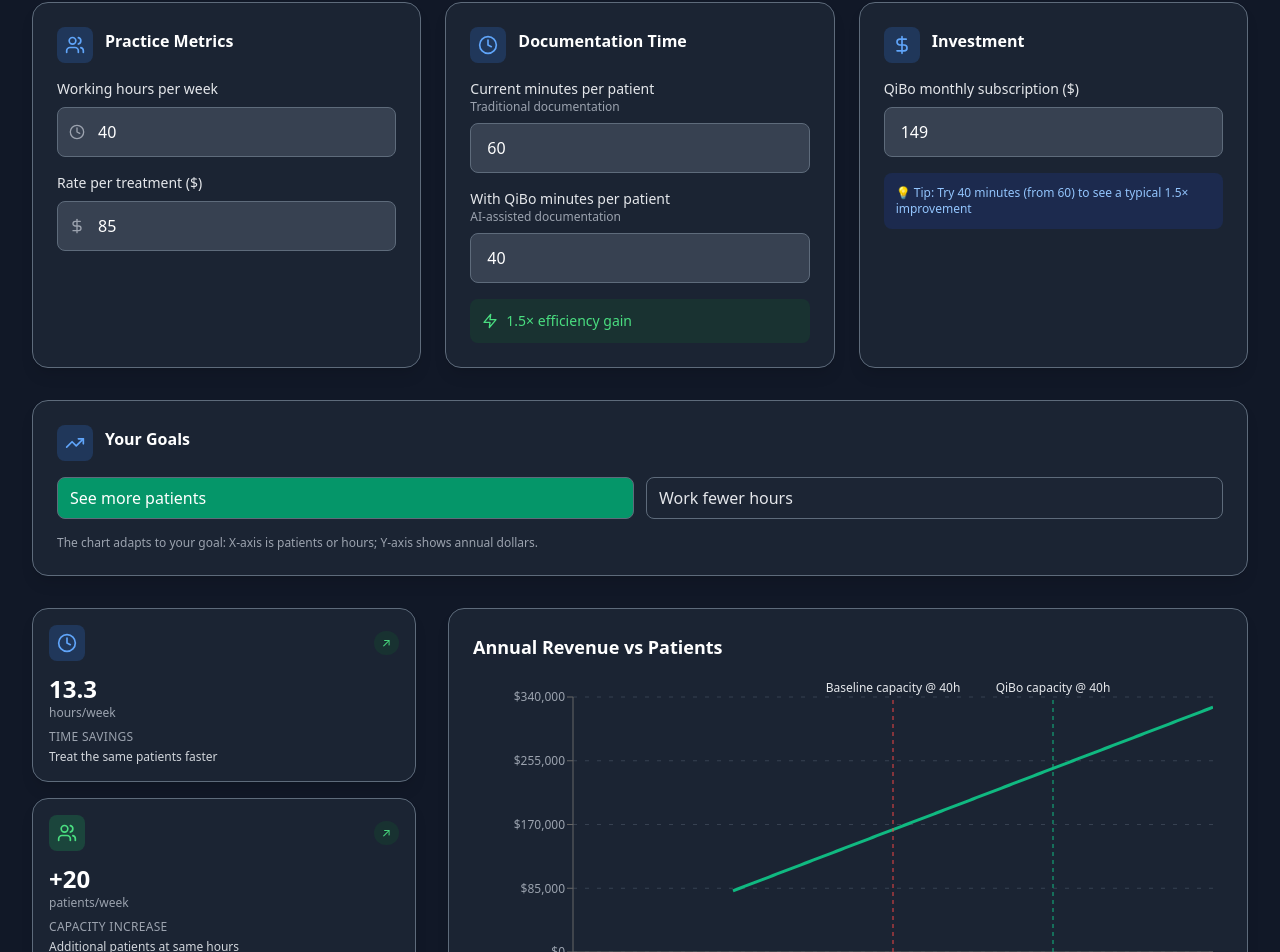
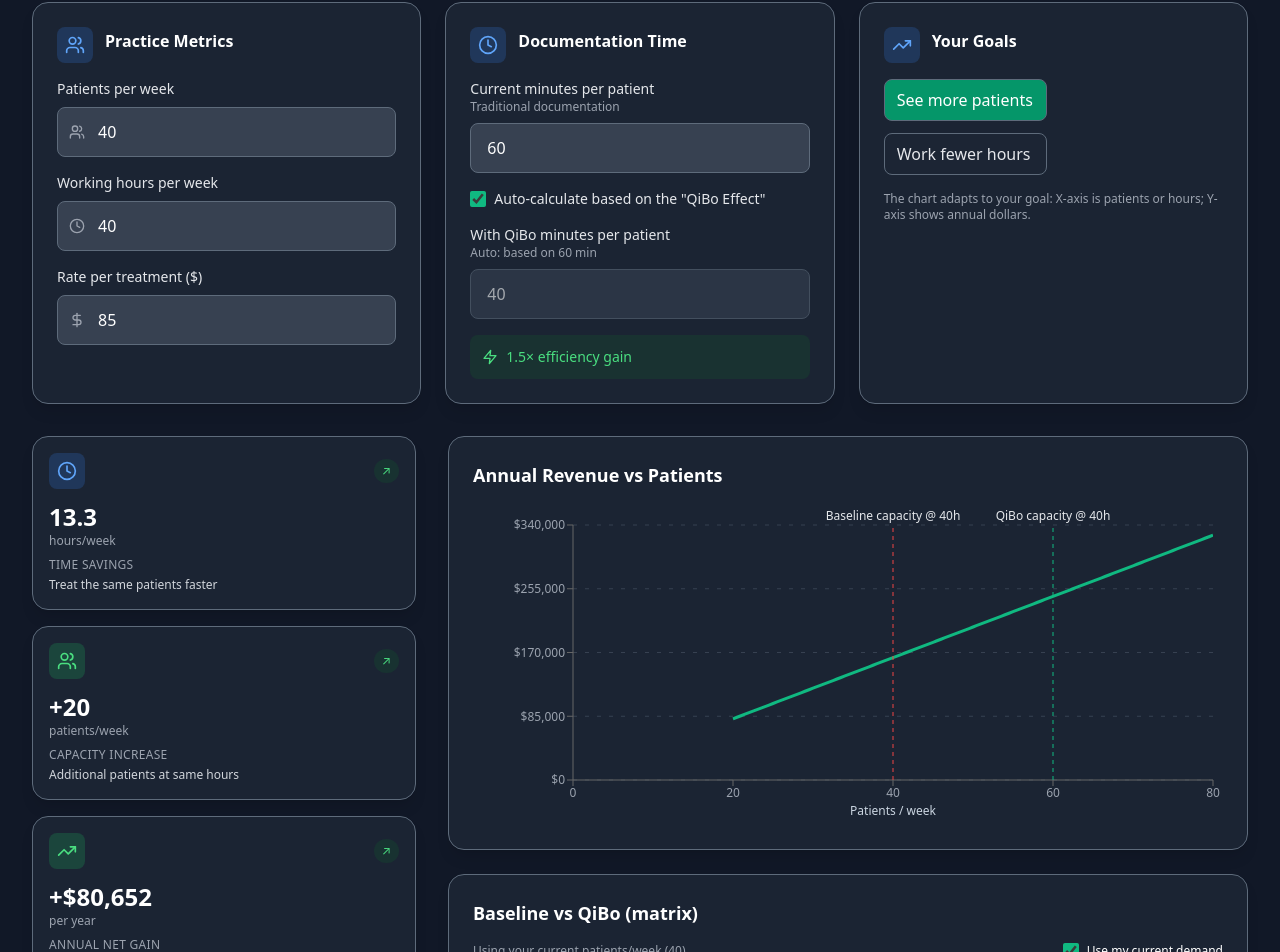
Before and after one commit to rainman71/qibo, a Next.js app: page /qibocalculator in a window 1280 px wide. Shown: the part 206-1158 px from the top of the page. Built offline with nearby package versions, Linux system fonts and the light colour scheme.

Commit message:
Update QiBoCalculator.js

```diff
--- a/components/QiBoCalculator.js
+++ b/components/QiBoCalculator.js
@@ -11,6 +11,8 @@
 // ===== Module-scope helpers =====
 const fmtNum = (n) => Math.round(Number(n)).toLocaleString();
 const fmtMoney = (n) => `$${Math.round(Number(n)).toLocaleString()}`;
+// Clamp helper (fixes ReferenceError: clamp is not defined)
+const clamp = (n, min, max) => Math.min(max, Math.max(min, n));
 
 // Tooltip that adapts the X-axis label
 function SmartTooltip({ active, payload, label, money = false, darkMode = false, xFormatter }) {
@@ -43,6 +45,7 @@
     subscription: 149,
   });
   const [darkMode] = useState(true);
+  const [autoQiBo, setAutoQiBo] = useState(true); // default ON per your request
 
   const handleChange = (key) => (e) => {
     const val = parseFloat(e.target.value);
@@ -74,9 +77,18 @@
         border: "#e5e7eb",
       };
 
+  // ---- Auto QiBo minutes (linear: baseline 60→40, 30→25; clamp to 25..40) ----
+  const qiboMinutesAuto = useMemo(() => {
+    // influence window: baseline 30..60; output: 25..40 linearly
+    const b = clamp(baselineMinutes, 30, 60);
+    return clamp(0.5 * b + 10, 25, 40);
+  }, [baselineMinutes]);
+
+  const qiboMinutesEffective = autoQiBo ? qiboMinutesAuto : qiboMinutes;
+
   // ---- Core math ----
   const baselinePatientsPerHour = 60 / Math.max(1, baselineMinutes);
-  const qiboPatientsPerHour = 60 / Math.max(1, qiboMinutes);
+  const qiboPatientsPerHour = 60 / Math.max(1, qiboMinutesEffective);
 
   const baselinePatients = Math.round(baselinePatientsPerHour * hoursPerWeek);
   const qiboPatientsSameHours = Math.round(qiboPatientsPerHour * hoursPerWeek);
@@ -91,6 +103,7 @@
   // ---- Goal-driven view ----
   const WEEKS_PER_YEAR = 48;
   const [goals, setGoals] = useState({ seeMore: true, workLess: false, makeMore: true });
+  const [useDemandCap, setUseDemandCap] = useState(true);
   const [targets, setTargets] = useState({ extraPatients: 0, lessHours: 0 });
   const toggleGoalExclusive = (key) => {
     setGoals((g) => {
@@ -113,7 +126,7 @@
   const goalMode = goals.seeMore && !goals.workLess ? "patients" : goals.workLess && !goals.seeMore ? "hours" : "hours";
 
   // ----- Dynamic ranges so markers never clip -----
-  const HOURS_MIN = 10, HOURS_MAX = 40;
+  const HOURS_MIN = 10, HOURS_MAX = 40; // keep your current bounds
   const currentAnnualGross = Math.round(patientsPerWeek * rate * WEEKS_PER_YEAR);
   const hoursToMatchCurrent_Baseline = +(patientsPerWeek / Math.max(1e-6, baselinePatientsPerHour)).toFixed(1);
   const hoursToMatchCurrent_QiBo = +(patientsPerWeek / Math.max(1e-6, qiboPatientsPerHour)).toFixed(1);
@@ -133,7 +146,7 @@
   );
 
   const hoursRange = useMemo(() => {
-    const min = Math.max(0, xMin);
+    const min = Math.max(0, xMin); // honor your desire to allow starting at 0 if needed
     const max = Math.min(80, xMax);
     return Array.from({ length: max - min + 1 }, (_, i) => min + i);
   }, [xMin, xMax]);
@@ -161,29 +174,43 @@
 
   // Summary rows at 25/30/35/40 hrs — baseline vs QiBo
   const SUMMARY_HOURS = [25, 30, 35, 40];
+  const summaryHours = useMemo(() => {
+    const s = new Set(SUMMARY_HOURS);
+    s.add(Math.round(hoursPerWeek));
+    return Array.from(s).sort((a,b) => a - b);
+  }, [hoursPerWeek]);
   const summaryRows = useMemo(() => {
-    return SUMMARY_HOURS.map((h) => {
-      const baseP = baselinePatientsPerHour * h;
-      const qiboP = qiboPatientsPerHour * h;
-      const baseW = baseP * rate;
-      const qiboW = qiboP * rate; // gross
+    return summaryHours.map((h) => {
+      const baseCap = baselinePatientsPerHour * h;
+      const qiboCap = qiboPatientsPerHour * h;
+      const basePatients = useDemandCap ? Math.min(patientsPerWeek, baseCap) : baseCap;
+      const qiboPatients = useDemandCap ? Math.min(patientsPerWeek, qiboCap) : qiboCap;
+      const baseW = basePatients * rate;
+      const qiboW = qiboPatients * rate; // gross
       return {
         hours: h,
-        basePatients: Math.round(baseP),
-        qiboPatients: Math.round(qiboP),
+        basePatients: Math.round(basePatients),
+        qiboPatients: Math.round(qiboPatients),
         baseDollars: Math.round(baseW),
         qiboDollars: Math.round(qiboW),
         basePerHour: Math.round(baseW / h),
         qiboPerHour: Math.round(qiboW / h),
       };
     });
-  }, [baselinePatientsPerHour, qiboPatientsPerHour, rate]);
+  }, [summaryHours, useDemandCap, patientsPerWeek, baselinePatientsPerHour, qiboPatientsPerHour, rate]);
 
   // ---- Minimal test suite (console assertions) ----
   useEffect(() => {
     try {
       // Palette presence
       console.assert(palette && palette.accent && palette.secondary, "palette has accent & secondary");
+      // Clamp sanity
+      console.assert(clamp(5, 10, 20) === 10 && clamp(25, 10, 20) === 20 && clamp(15, 10, 20) === 15, "clamp works");
+      // QiBo auto minutes range
+      console.assert(qiboMinutesAuto >= 25 && qiboMinutesAuto <= 40, "qibo auto in [25,40]");
+      if (autoQiBo) {
+        console.assert(Math.abs(qiboMinutesEffective - qiboMinutesAuto) < 1e-9, "auto mode uses auto value");
+      }
       // Hour math
       console.assert(Math.abs((60 / 60) - 1) < 1e-9, "pph for 60 min should be 1");
       console.assert(Math.round((60 / 40) * 40) === 60, "40 min @ 40h => 60 patients");
@@ -196,18 +223,19 @@
       console.assert(minX <= Math.floor(hoursPerWeek) && maxX >= Math.ceil(hoursPerWeek), "range includes hoursAnchor");
       console.assert(minX <= Math.floor(hoursToMatchCurrent_QiBo) && maxX >= Math.ceil(hoursToMatchCurrent_QiBo), "range includes QiBo match");
       // Summary rows
-      console.assert(summaryRows.length === 4 && summaryRows.some(r=>r.hours===40), "summary rows present");
+      console.assert(summaryRows.some(r=>r.hours===25) && summaryRows.some(r=>r.hours===40) && summaryRows.some(r=>r.hours===Math.round(hoursPerWeek)), "matrix rows include 25, 40, and your hours");
       // Labels should not double the $
-      const todaysLabel = `Today's annual ${fmtMoney(currentAnnualGross)}`;
+      const todaysLabel = `Current: ${fmtMoney(currentAnnualGross)}`;
       console.assert(!todaysLabel.includes('$$'), "No double $ in today's label");
+      // Mutual exclusivity guard
+      console.assert(!(goals.seeMore && goals.workLess), "seeMore and workLess should not both be true");
       // eslint-disable-next-line no-console
-      console.assert(!(goals.seeMore && goals.workLess), "seeMore and workLess should not both be true");
       console.log("✅ Calculator sanity tests passed");
     } catch (e) {
       // eslint-disable-next-line no-console
       console.error("❌ Calculator tests failed", e);
     }
-  }, [palette, annualVsHoursData, revenueVsPatientsData, summaryRows, hoursPerWeek, hoursToMatchCurrent_QiBo, currentAnnualGross]);
+  }, [palette, annualVsHoursData, revenueVsPatientsData, summaryRows, hoursPerWeek, hoursToMatchCurrent_QiBo, currentAnnualGross, autoQiBo, qiboMinutesAuto, qiboMinutesEffective, goals]);
 
   return (
     <div className="min-h-screen transition-colors duration-300 dark bg-gray-900">
@@ -228,38 +256,39 @@
         {/* Input Panels */}
         <div className="grid grid-cols-1 md:grid-cols-3 gap-6 mb-8">
           <InputSection title="Practice Metrics" icon={<Users className="h-5 w-5" />} darkMode={darkMode}>
-            {/* Hide conflicting inputs based on goal */}
-            {!(goals.seeMore && !goals.workLess) && (
-              <InputField label="Patients per week" value={patientsPerWeek} onChange={handleChange("patientsPerWeek")} darkMode={darkMode} icon={<Users className="h-4 w-4" />} />
-            )}
-            {!(goals.workLess && !goals.seeMore) && (
-              <InputField label="Working hours per week" value={hoursPerWeek} onChange={handleChange("hoursPerWeek")} darkMode={darkMode} icon={<Clock className="h-4 w-4" />} />
-            )}
+            {/* Always visible per your request */}
+            <InputField label="Patients per week" value={patientsPerWeek} onChange={handleChange("patientsPerWeek")} darkMode={darkMode} icon={<Users className="h-4 w-4" />} />
+            <InputField label="Working hours per week" value={hoursPerWeek} onChange={handleChange("hoursPerWeek")} darkMode={darkMode} icon={<Clock className="h-4 w-4" />} />
             <InputField label="Rate per treatment ($)" value={rate} onChange={handleChange("rate")} darkMode={darkMode} icon={<DollarSign className="h-4 w-4" />} />
           </InputSection>
 
           <InputSection title="Documentation Time" icon={<Clock className="h-5 w-5" />} darkMode={darkMode}>
             <InputField label="Current minutes per patient" value={baselineMinutes} onChange={handleChange("baselineMinutes")} darkMode={darkMode} sublabel="Traditional documentation" />
-            <InputField label="With QiBo minutes per patient" value={qiboMinutes} onChange={handleChange("qiboMinutes")} darkMode={darkMode} sublabel="AI-assisted documentation" />
+            <div className="flex items-center gap-2">
+              <input id="autoQiBo" type="checkbox" checked={autoQiBo} onChange={() => setAutoQiBo(v=>!v)} className="h-4 w-4 accent-emerald-500" />
+              <label htmlFor="autoQiBo" className={`text-sm ${darkMode ? 'text-gray-200' : 'text-gray-700'}`}>
+                Auto-calculate based on the "QiBo Effect"
+              </label>
+            </div>
+            <InputField
+              label="With QiBo minutes per patient"
+              value={Math.round(qiboMinutesEffective)}
+              onChange={handleChange("qiboMinutes")}
+              darkMode={darkMode}
+              sublabel={autoQiBo ? `Auto: based on ${baselineMinutes} min` : "Manual override"}
+              disabled={autoQiBo}
+            />
             <div className="p-3 rounded-lg bg-green-900/30">
               <div className="flex items-center gap-2">
                 <Zap className="h-4 w-4 text-green-400" />
-                <span className="text-sm font-medium text-green-400">{(baselineMinutes / Math.max(1, qiboMinutes)).toFixed(1)}× efficiency gain</span>
+                <span className="text-sm font-medium text-green-400">{(baselineMinutes / Math.max(1, qiboMinutesEffective)).toFixed(1)}× efficiency gain</span>
               </div>
             </div>
           </InputSection>
-
-          <InputSection title="Investment" icon={<DollarSign className="h-5 w-5" />} darkMode={darkMode}>
-            <InputField label="QiBo monthly subscription ($)" value={subscription} onChange={handleChange("subscription")} darkMode={darkMode} />
-            <div className="text-xs p-3 rounded-lg bg-blue-900/30 text-blue-300">💡 Tip: Try 40 minutes (from 60) to see a typical 1.5× improvement</div>
-          </InputSection>
-        </div>
-
-        {/* Goals row */}
-        <div className="mb-8">
           <InputSection title="Your Goals" icon={<TrendingUp className="h-5 w-5" />} darkMode={darkMode}>
             <div className="grid grid-cols-1 sm:grid-cols-2 gap-3">
               <GoalToggle label="See more patients" checked={goals.seeMore} onChange={() => toggleGoalExclusive("seeMore")} />
+              <br/>
               <GoalToggle label="Work fewer hours" checked={goals.workLess} onChange={() => toggleGoalExclusive("workLess")} />
             </div>
             <div className="text-xs text-gray-400 mt-2">The chart adapts to your goal: X-axis is patients or hours; Y-axis shows annual dollars.</div>
@@ -295,7 +324,16 @@
               hoursSavedSameRevenue={hoursSavedSameRevenue}
             />
 
-            <ChartCard title="Baseline vs QiBo at 25/30/35/40 hours" darkMode={darkMode}>
+            <ChartCard title="Baseline vs QiBo (matrix)" darkMode={darkMode}>
+              <div className="flex items-center justify-between mb-3">
+                <span className="text-xs text-gray-400">
+                  {useDemandCap ? `Using your current patients/week (${fmtNum(patientsPerWeek)})` : "Assuming full schedule (capacity)"}
+                </span>
+                <label className="flex items-center gap-2 text-xs">
+                  <input type="checkbox" className="h-4 w-4 accent-emerald-500" checked={useDemandCap} onChange={() => setUseDemandCap(v=>!v)} />
+                  <span className="text-white">Use my current demand</span>
+                </label>
+              </div>
               <ComparisonTable rows={summaryRows} />
             </ChartCard>
           </div>
@@ -330,7 +368,7 @@
   );
 }
 
-function InputField({ label, value, onChange, darkMode, icon, sublabel }) {
+function InputField({ label, value, onChange, darkMode, icon, sublabel, disabled }) {
   return (
     <div>
       <label className={`block text-sm font-medium mb-2 ${darkMode ? "text-gray-200" : "text-gray-700"}`}>
@@ -343,7 +381,8 @@
           type="number"
           value={value}
           onChange={onChange}
-          className={`w-full ${icon ? "pl-10" : "pl-4"} pr-4 py-3 rounded-lg border transition-colors focus:outline-none focus:ring-2 focus:ring-blue-500 ${darkMode ? "bg-gray-700 border-gray-600 text-white placeholder-gray-400" : "bg-white border-gray-300 text-gray-900 placeholder-gray-500"}`}
+          disabled={disabled}
+          className={`w-full ${icon ? "pl-10" : "pl-4"} pr-4 py-3 rounded-lg border transition-colors focus:outline-none focus:ring-2 focus:ring-blue-500 ${darkMode ? "bg-gray-700 border-gray-600 text-white placeholder-gray-400" : "bg-white border-gray-300 text-gray-900 placeholder-gray-500"} ${disabled ? 'opacity-60 cursor-not-allowed' : ''}`}
         />
       </div>
     </div>
@@ -437,8 +476,7 @@
             />
             <YAxis tick={{ fontSize: 12, fill: "#9ca3af" }} tickFormatter={(v)=>fmtMoney(v)} />
             <Tooltip content={<SmartTooltip money darkMode={darkMode} xFormatter={(x)=>`${x} hours/week`} />} />
-            {/* Today marker (hours you work now) */}
-             {/* Horizontal line at today's annual revenue (avoid double $ by letting fmtMoney insert it) */}
+            {/* Horizontal line at today's annual revenue (avoid double $ by letting fmtMoney insert it) */}
             <ReferenceLine y={currentAnnualGross} ifOverflow="extendDomain" stroke="#93c5fd" strokeDasharray="3 3" label={{ value: `Current: ${fmtMoney(currentAnnualGross)}`, position: 'left', fill: '#93c5fd', fontSize: 12 }} />
             {/* Dynamic "same money" intersections */}
             <ReferenceLine x={hoursToMatchBaseline} ifOverflow="extendDomain" stroke="#9ca3af" strokeDasharray="2 2" label={{ value: `Baseline: ${hoursToMatchBaseline}h`, position: 'top', fill: '#9ca3af', fontSize: 12 }} />
```
